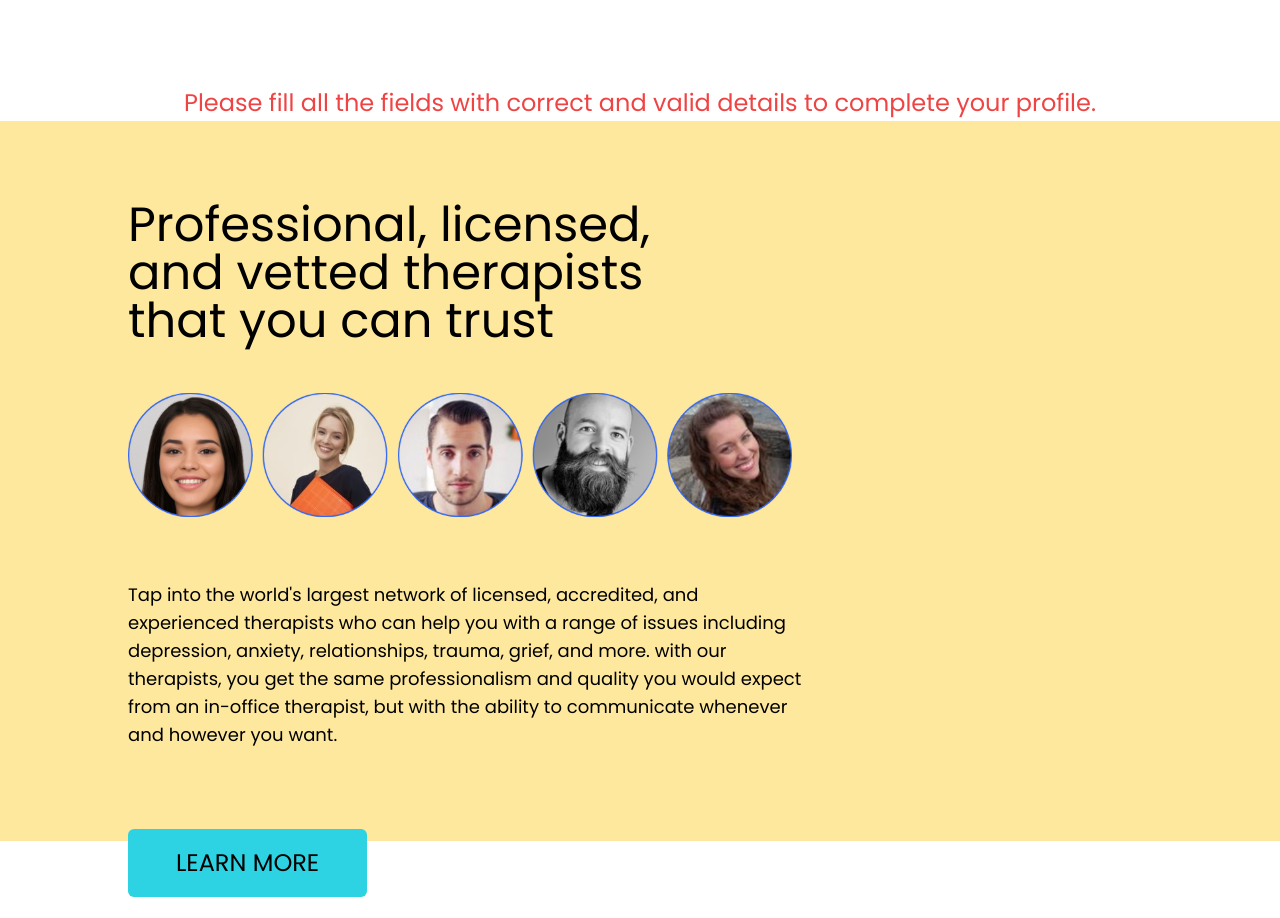
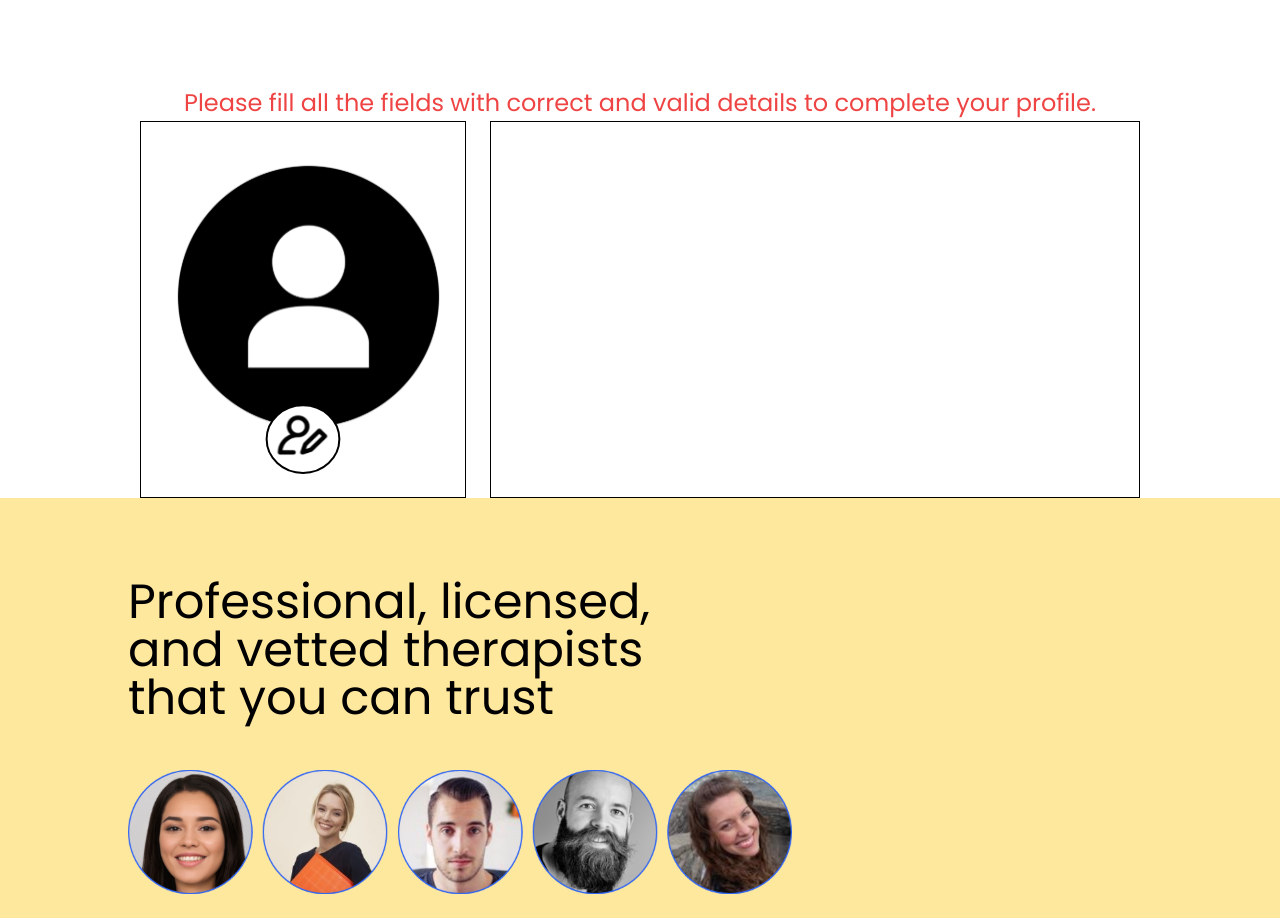
Before and after one commit to AllanSaleh/capstone-project-online-healing, a React (Create React App) app: page / in a window 1280 px wide. Shown: the part 2020-2938 px from the top of the page. Built offline with nearby package versions, Linux system fonts and the light colour scheme.

Commit message:
added profile pic

```diff
--- a/src/Components/ProfileInfo/EditProfile.jsx
+++ b/src/Components/ProfileInfo/EditProfile.jsx
@@ -1,10 +1,24 @@
 import React from 'react';
+import ProfilePic from '../../Icons/ProfilePic.svg';
 
 const EditProfile = () => (
   <div className="px-sides pt-navbar">
     <h3 className="text-subtitle text-red-500 w-full text-center">
       Please fill all the fields with correct and valid details to complete your profile.
     </h3>
+    <div className="flex">
+      <div className="w-1/3 p-4 mx-3 border border-black text-center">
+        <button
+          className="hover:cursor-pointer"
+          onClick={() => {
+            console.log('profile pic clicked');
+          }}
+        >
+          <img src={ProfilePic} alt="profile-pic" />
+        </button>
+      </div>
+      <div className="w-2/3 border border-black p-4 mx-3" />
+    </div>
   </div>
 );
 
```
Also changed, not shown: src/Icons/ProfilePic.svg (added).
